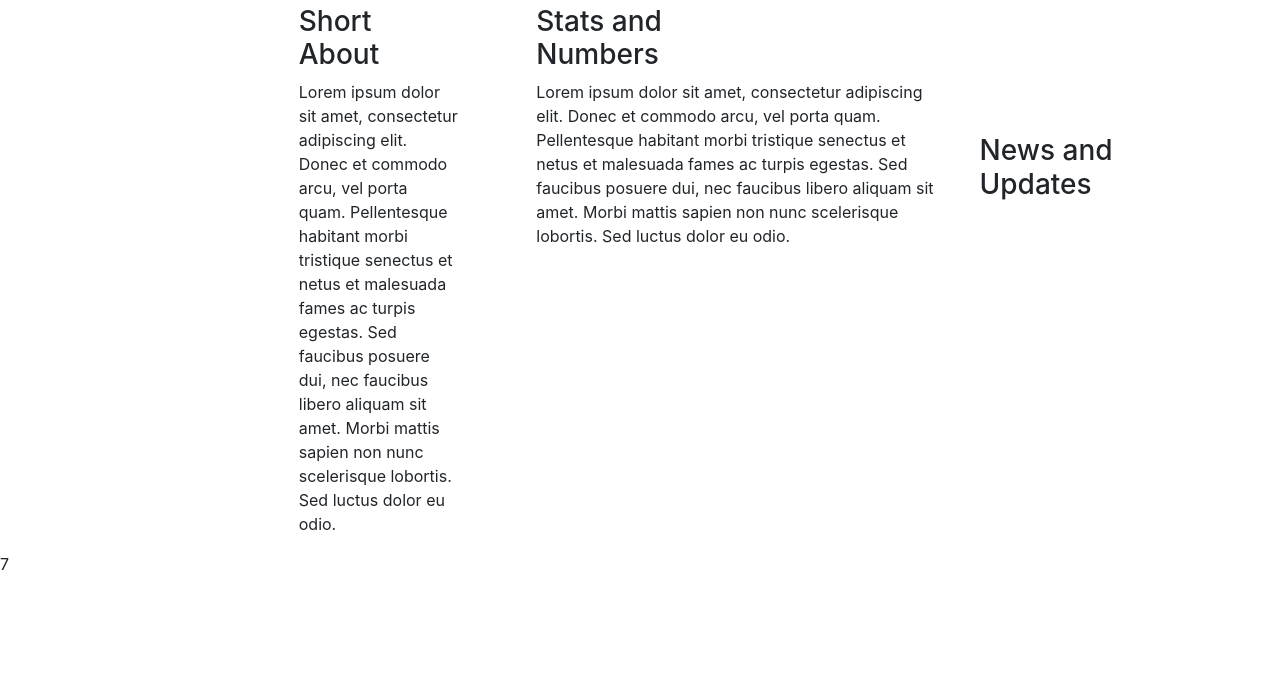
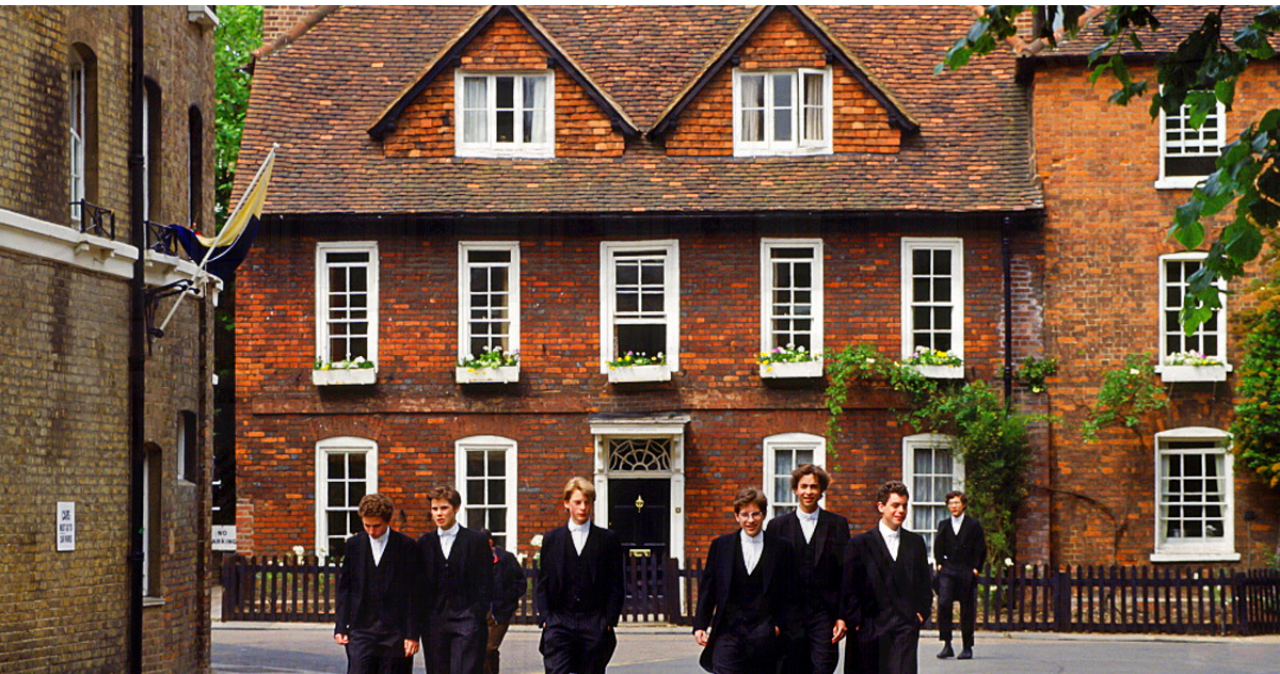
Before and after one commit to aaronspeaks94/academy, a website: page index.html in a window 1280 px wide. Shown: the part 53-727 px from the top of the page. Drawn offline with nearby package versions, Linux system fonts and the light colour scheme.

Commit message:
Added Carousel

```diff
--- a/css/styles.css
+++ b/css/styles.css
@@ -0,0 +1,3 @@
+.dropdown:hover>.dropdown-menu {
+    display: block;
+}
--- a/index.html
+++ b/index.html
@@ -17,7 +17,8 @@
         <title>Kit Academy</title>
     </head>
     <body>
-        <header>
+        <header class="header">
+            <!-- NAVIGATION -->
             <nav class="navbar navbar-expand-sm navbar-light sticky-top">
                 <div class="container">
                     <a class="navbar-brand" href="#"><img src="img/logo.png" height="30" width="30" /></a>
@@ -27,7 +28,7 @@
                     <div class="collapse navbar-collapse" id="nucampNavbar">
                         <ul class="navbar-nav mr-4 ml-auto">
                             <li class="nav-item active"><a class="nav-link" href="#">Home</a></li>
-                            <li class="nav-item dropdown"><a class="nav-link dropdown-toggle" href="#" id="aboutDropdown" role="button" data-toggle="dropdown"aria-haspopup="true" aria-expanded="false">About</a>
+                            <li class="nav-item dropdown"><a class="nav-link dropdown-toggle " href="#" id="aboutDropdown" role="button" data-toggle="dropdown"aria-haspopup="true" aria-expanded="false">About</a>
                                 <div class="dropdown-menu" aria-labelledby="aboutDropdown">
                                     <a class="dropdown-item" href="#">Why Kit Academy?</a>
                                     <a class="dropdown-item" href="#">History</a>
@@ -65,20 +66,29 @@
                 </div> <!-- END CONTAINER -->
             </nav> <!-- END NAV -->
         </header> <!-- END HEADER -->
+
+        <!-- HEADER CAROUSEL -->
+        <div id="headerCarousel" class="carousel slide carousel-fade" data-ride="carousel">
+            <div class="carousel-inner">
+                <div class="carousel-item active">
+                    <img class="d-block w-100" src="img/boysSchool.jpg" />
+                </div> <!-- CAROUSEL ITEM END -->
+                <div class="carousel-item">
+                    <img class="d-block w-100" src="img/halls.jpg" />
+                </div> <!-- CAROUSEL ITEM END -->
+            </div> <!-- CAROUSEL INNER -->
+        </div> <!-- CAROUSEL END -->
+
         <div class="container">
             <div class="row">
-                <div class="col-10 col-md-4 mr-auto ml-auto">
-                    <div class="row">
-                        <div class="col-sm-6 offset-sm-6">
-                            <h3>Short About</h3>
-                            <p>Lorem ipsum dolor sit amet, consectetur adipiscing elit. Donec et commodo arcu, vel porta quam. Pellentesque habitant morbi tristique senectus et netus et malesuada fames ac turpis egestas. Sed faucibus posuere dui, nec faucibus libero aliquam sit amet. Morbi mattis sapien non nunc scelerisque lobortis. Sed luctus dolor eu odio.</p>
-                        </div> <!-- END CONTENT COL -->
-                    </div> <!-- END INNER ROW -->
+                <div class="col-10 col-md-4 mr-auto ml-auto bg-white rounded p-4" style="margin-top:-3rem; z-index: 1;">
+                    <h3>Short About</h3>
+                    <p>Lorem ipsum dolor sit amet, consectetur adipiscing elit. Donec et commodo arcu, vel porta quam. Pellentesque habitant morbi tristique senectus et netus et malesuada fames ac turpis egestas. Sed faucibus posuere dui, nec faucibus libero aliquam sit amet. Morbi mattis sapien non nunc scelerisque lobortis. Sed luctus dolor eu odio.</p>
                 </div> <!-- END CONTAINER COL -->
                 <div class="col-10 col-md-7 mr-auto ml-auto">
                     <div class="row">
-                        <div class="col-lg-3 align-self-center">
-                            <h3>Stats and Numbers</h3>
+                        <div class="col-lg-3 align-self-center p-4 text-center">
+                            <h3>Kit Statistics</h3>
                         </div> <!-- END TITLE COL -->
                         <div class="col">
                             <div class="row">
@@ -87,15 +97,23 @@
                         </div> <!-- END CONTENT COL -->
                     </div> <!-- END INNER ROW -->
                     <div class="row">
-                        <div class="col order-md-last align-self-center">
+                        <div class="col order-lg-last align-self-center p-4 text-center">
                             <h3>News and Updates</h3>
                         </div> <!-- END TITLE COL -->
-                        <div class="col-lg-8">
+                        <div class="col-lg-8 p-4">
                             <p>Lorem ipsum dolor sit amet, consectetur adipiscing elit. Donec et commodo arcu, vel porta quam. Pellentesque habitant morbi tristique senectus et netus et malesuada fames ac turpis egestas. Sed faucibus posuere dui, nec faucibus libero aliquam sit amet. Morbi mattis sapien non nunc scelerisque lobortis. Sed luctus dolor eu odio.</p>
                         </div> <!-- END CONTENT COL -->
                     </div> <!-- END INNER ROW -->
                 </div> <!-- END CONTAINER COL -->
             </div> <!-- END OUTER ROW -->
         </div> <!-- END CONTAINER -->
+
+        <!-- jQuery must come first, then Popper.js, then the Bootstrap JavaScript plugins.-->
+        <!-- build:js js/main.js -->
+        <script src="node_modules/jquery/dist/jquery.slim.min.js"></script>
+        <script src="node_modules/popper.js/dist/umd/popper.min.js"></script>
+        <script src="node_modules/bootstrap/dist/js/bootstrap.min.js"></script>
+        <script src="js/scripts.js"></script>
+        <!-- endbuild -->
     </body>
-</html>7
+</html>
```
Also changed, not shown: img/boysSchool.jpg (added), img/college.jpg, img/halls.jpg (added).
